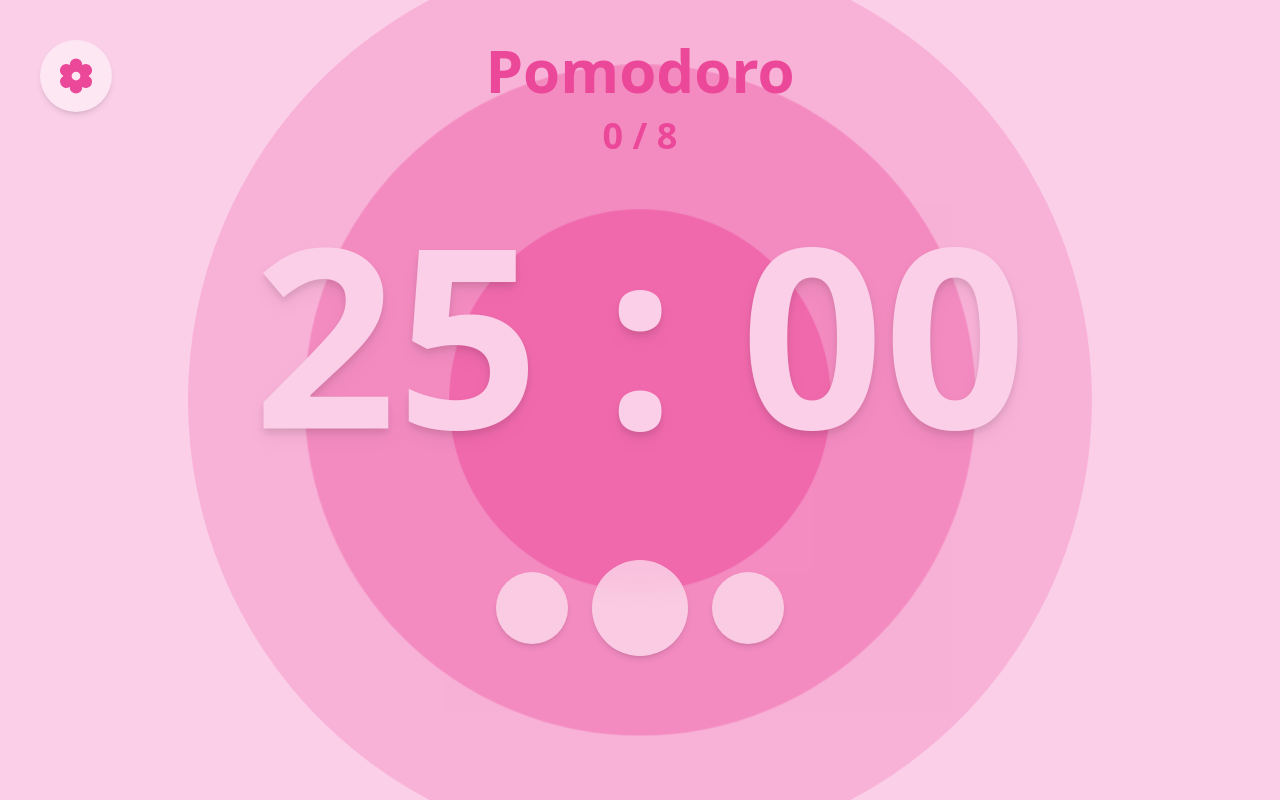
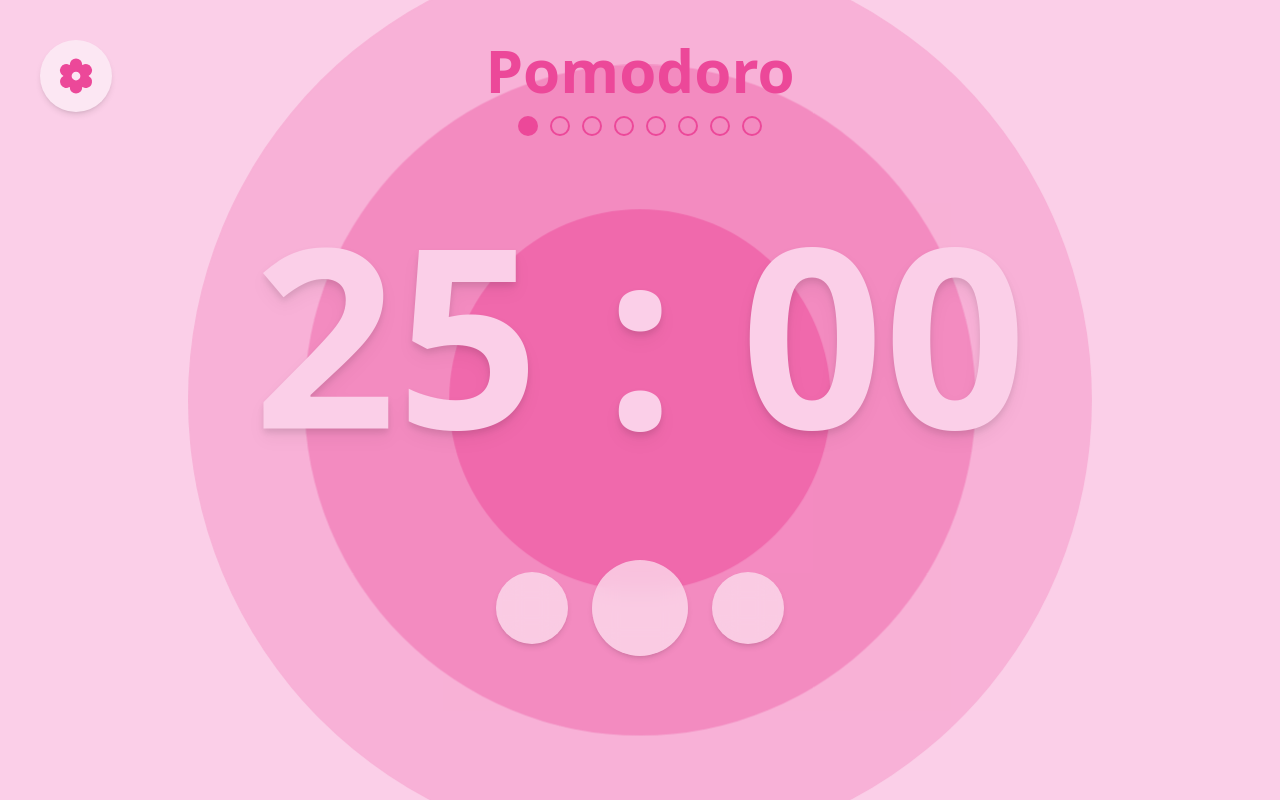
Before and after one commit to Sivdvj/blushboard, a React (Create React App) app: page / in a window 1280 px wide. Both pictures are taken after a click on the button "Pomodoro". Built offline with nearby package versions, Linux system fonts and the light colour scheme; some icons are missing.

Commit message:
chore: improve break ui

```diff
--- a/src/components/pomodoro.js
+++ b/src/components/pomodoro.js
@@ -107,9 +107,18 @@ function Pomodoro({ goto }) {
                 ? "Short Break"
                 : "Long Break"}
           </h2>
-          <h3 className="text-pink-500 font-extrabold text-4xl">
-            {tlaps} / {goal}
-          </h3>
+          <div className="flex gap-3">
+            {Array.from({ length: goal }).map((_, i) => (
+              <div
+                key={i}
+                className={
+                  i < tlaps + 1
+                    ? "w-5 h-5 bg-pink-500 rounded-full"
+                    : "w-5 h-5 border-2 border-pink-500 rounded-full"
+                }
+              ></div>
+            ))}
+          </div>
         </div>
         <div className="drop-shadow-lg font-extrabold text-pink-200 text-[80px] sm:text-[100px] md:text-[160px] lg:text-[250px]">
           {formatTime()}
```
